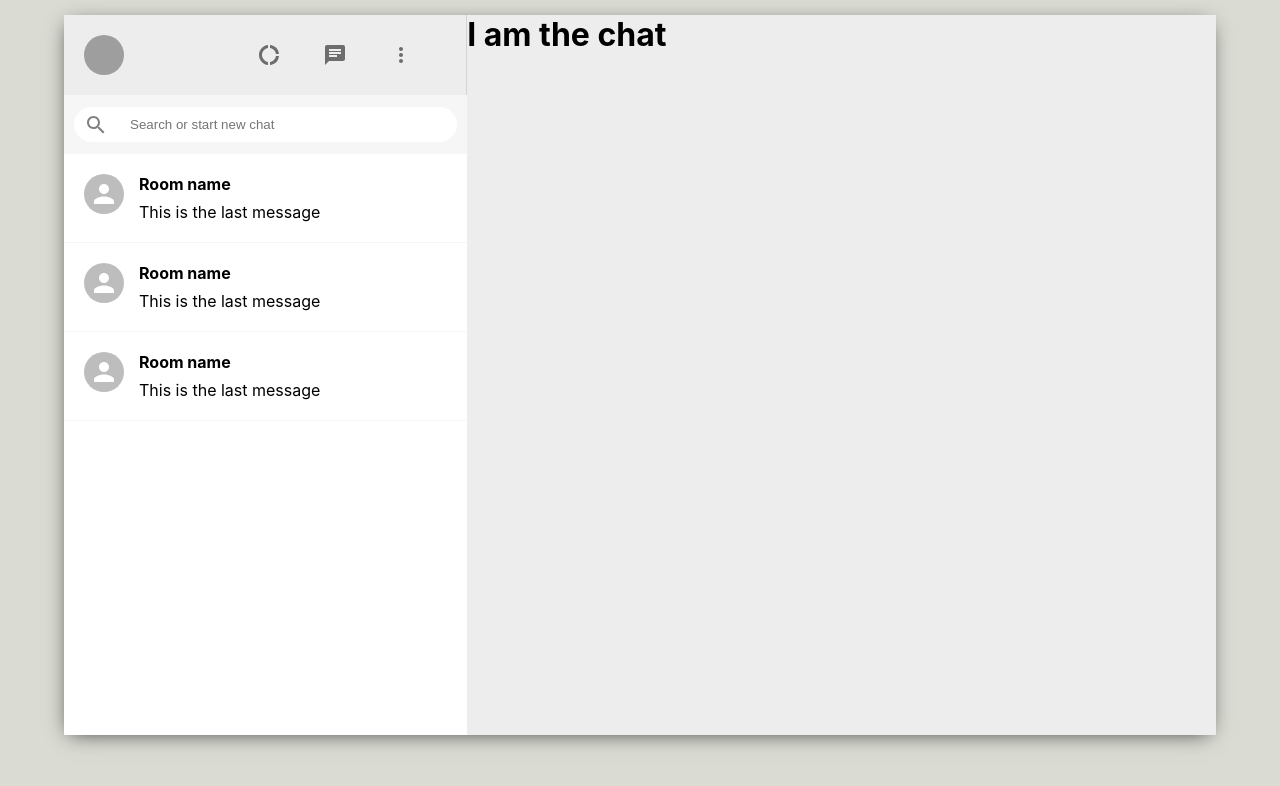
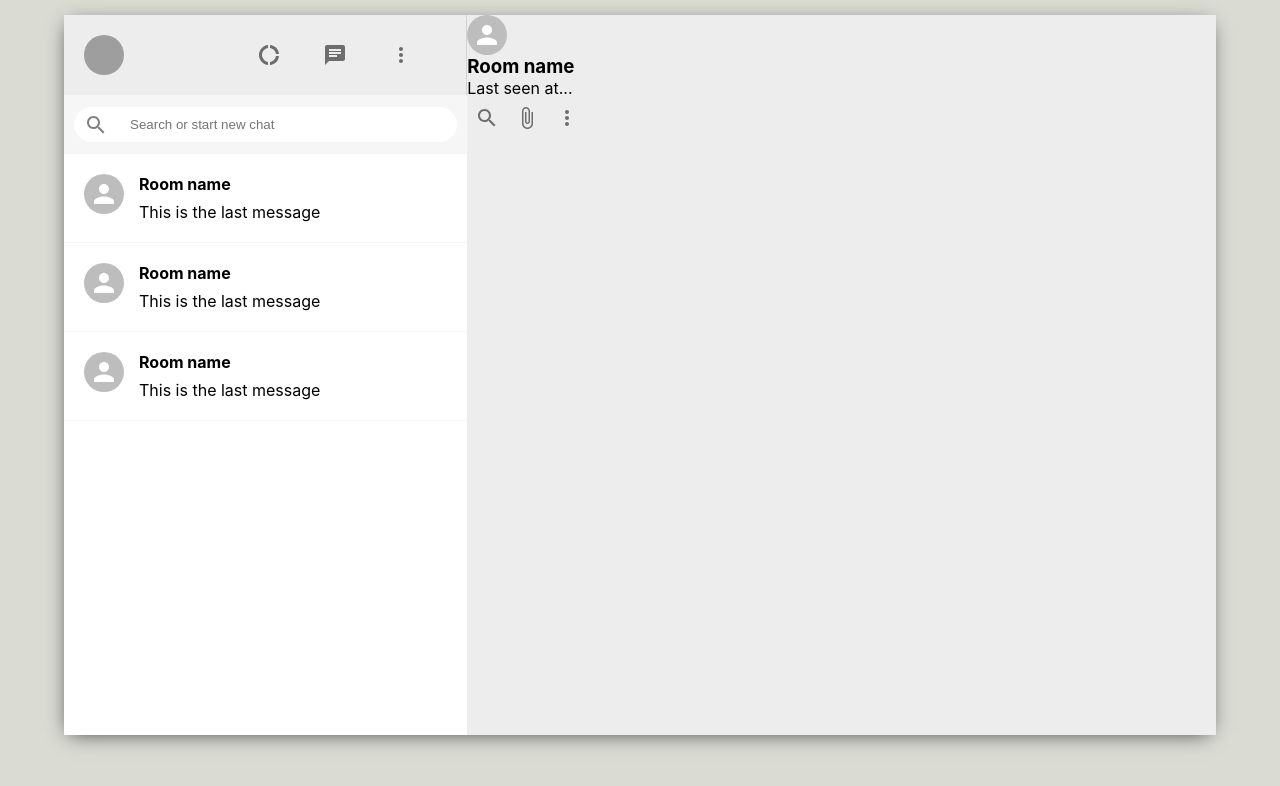
Before and after one commit to navyvet1125/whatsapp-mern, a React (Create React App) app: page / in a window 1280 px wide. Shown: the top 786 px of the page. Built offline with nearby package versions, Linux system fonts and the light colour scheme; grey boxes are pictures that could not be loaded.

Commit message:
added functionality to Chat.js

```diff
--- a/src/Chat.js
+++ b/src/Chat.js
@@ -1,10 +1,29 @@
 import React from 'react';
 import "./Chat.css"
+import { Avatar, IconButton } from '@mui/material';
+import { AttachFile, MoreVert, SearchOutlined } from '@mui/icons-material';
 
 const Chat = () => {
   return (
     <div className='chat'>
-        <h1>I am the chat</h1>
+        <div className='chat__header'>
+          <Avatar />
+          <div className='chat__headerInfo'>
+            <h3>Room name</h3>
+            <p>Last seen at...</p>
+          </div>
+          <div className='chat__headerRight'>
+          <IconButton>
+            <SearchOutlined />
+          </IconButton>
+          <IconButton>
+            <AttachFile />
+          </IconButton>
+          <IconButton>
+            <MoreVert />
+          </IconButton>
+          </div>
+        </div>
     </div>
   )
 }
```
